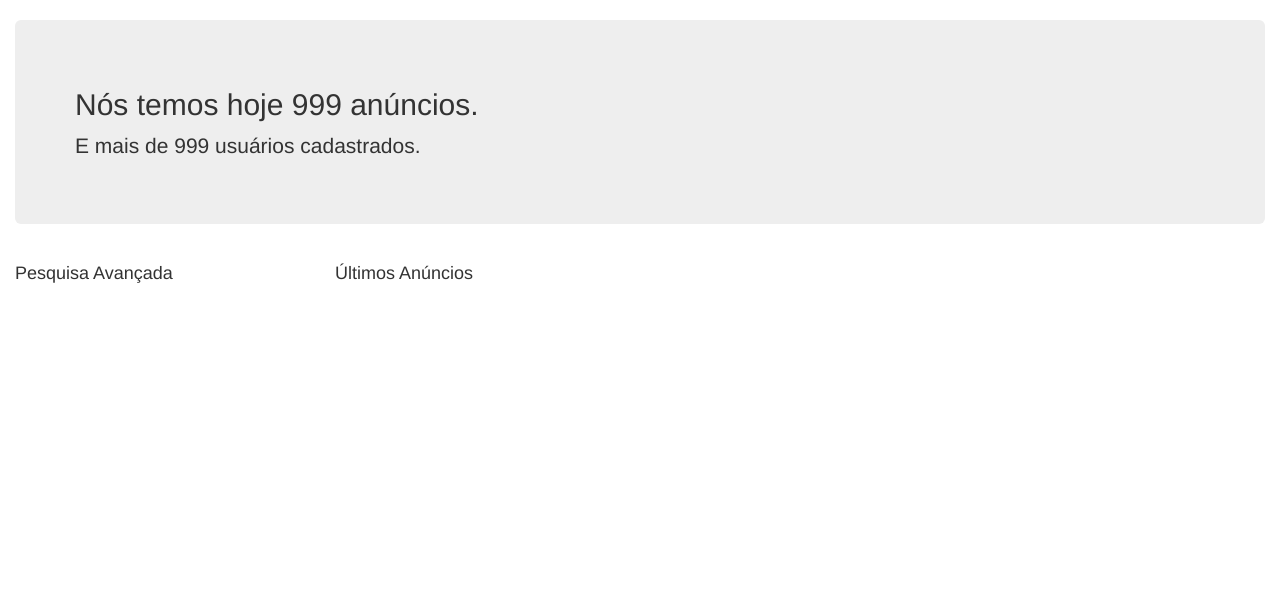
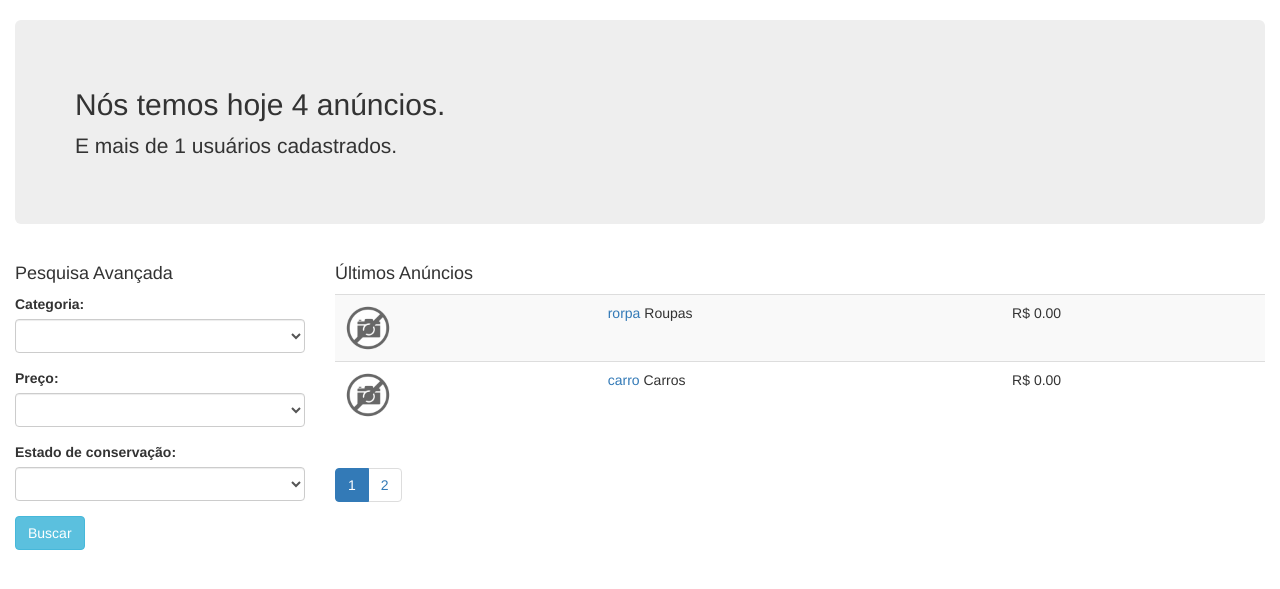
Before and after one commit to filipescaglia/classificados, a PHP site: page /index.php in a window 1280 px wide. Shown: the part 52-641 px from the top of the page. Run offline with PHP 8.4, Linux system fonts and the light colour scheme; data comes from the database, SQL or seed files in the repository.

Commit message:
Project finished

```diff
--- a/classes/anuncios.class.php
+++ b/classes/anuncios.class.php
@@ -1,6 +1,93 @@
 <?php
 
 class Anuncios {
+
+    public function getTotalAnuncios($filtros) {
+        global $pdo;
+
+        $filtrostring = array('1=1');
+        if(!empty($filtros['categoria'])) {
+            $filtrostring[] = 'anuncios.id_categoria = :id_categoria';
+        }
+        if(!empty($filtros['preco'])) {
+            $filtrostring[] = 'anuncios.valor BETWEEN :preco1 AND :preco2';
+        }
+        if(!empty($filtros['estado'])) {
+            $filtrostring[] = 'anuncios.estado = :estado';
+        }
+
+        $sql = "SELECT COUNT(*) as c FROM anuncios WHERE " . implode(' AND ', $filtrostring);
+        $sql = $pdo->prepare($sql);
+
+        if(!empty($filtros['categoria'])) {
+            $sql->bindValue(':id_categoria', $filtros['categoria']);
+        }
+        if(!empty($filtros['preco'])) {
+            $preco = explode('-', $filtros['preco']);
+            $sql->bindValue(':preco1', $preco[0]);
+            $sql->bindValue(':preco2', $preco[1]);
+        }
+        if(!empty($filtros['estado'])) {
+            $sql->bindValue(':estado', $filtros['estado']);
+        }
+
+        $sql->execute();
+        $row = $sql->fetch();
+
+        return $row['c'];
+    }
+
+    public function getUltimosAnuncios($page, $perPage, $filtros) {
+        global $pdo;
+
+        /*
+        * Começa de 0 não visualmente
+        * 2 itens por página
+        */
+        $offset = ($page - 1) * $perPage;
+
+        $array = array();
+
+        // Se nada for enviado criaria um array vazio que geraria um erro de sintaxe no sql (WHERE)
+        $filtrostring = array('1=1');
+        if(!empty($filtros['categoria'])) {
+            $filtrostring[] = 'anuncios.id_categoria = :id_categoria';
+        }
+        if(!empty($filtros['preco'])) {
+            $filtrostring[] = 'anuncios.valor BETWEEN :preco1 AND :preco2';
+        }
+        if(!empty($filtros['estado'])) {
+            $filtrostring[] = 'anuncios.estado = :estado';
+        }
+
+        $sql = "SELECT *,
+        (select anuncios_imagens.url from anuncios_imagens WHERE anuncios_imagens.
+        id_anuncio = anuncios.id LIMIT 1) as url,
+        (select categorias.nome from categorias WHERE categorias.
+        id = anuncios.id_categoria) as categoria
+        FROM anuncios WHERE " . implode(' AND ', $filtrostring) . " ORDER BY id DESC LIMIT $offset, $perPage";
+
+        $sql = $pdo->prepare($sql);
+        if(!empty($filtros['categoria'])) {
+            $sql->bindValue(':id_categoria', $filtros['categoria']);
+        }
+        if(!empty($filtros['preco'])) {
+            $preco = explode('-', $filtros['preco']);
+            $sql->bindValue(':preco1', $preco[0]);
+            $sql->bindValue(':preco2', $preco[1]);
+        }
+        if(!empty($filtros['estado'])) {
+            $sql->bindValue(':estado', $filtros['estado']);
+        }
+
+        $sql->execute();
+
+        if($sql->rowCount() > 0) {
+            $array = $sql->fetchAll();
+        }
+
+        return $array;
+    }
 
     public function getMeusAnuncios() {
         global $pdo;
@@ -26,7 +113,12 @@
         global $pdo;
         $array = array();
 
-        $sql = "SELECT * FROM anuncios WHERE id = :id";
+        $sql = "SELECT *,
+        (select categorias.nome from categorias WHERE categorias.
+        id = anuncios.id_categoria) as categoria,
+        (select usuarios.telefone from usuarios WHERE usuarios.
+        id = anuncios.id_usuario) as telefone
+        FROM anuncios WHERE id = :id";
         $sql = $pdo->prepare($sql);
         $sql->bindValue(":id", $id);
         $sql->execute();
--- a/classes/usuarios.class.php
+++ b/classes/usuarios.class.php
@@ -59,4 +59,14 @@
         }
     }
 
+    public function getTotalUsuarios() {
+        global $pdo;
+
+        $sql = "SELECT COUNT(*) as c FROM usuarios";
+        $sql = $pdo->query($sql);
+        $row = $sql->fetch();
+
+        return $row['c'];
+    }
+
 }
--- a/index.php
+++ b/index.php
@@ -1,18 +1,116 @@
-<?php require_once 'pages/header.php'; ?>
+<?php
+require_once 'pages/header.php';
+require_once 'classes/anuncios.class.php';
+require_once 'classes/usuarios.class.php';
+require_once 'classes/categorias.class.php';
+$a = new Anuncios();
+$u = new Usuarios();
+$c = new Categorias();
+
+$filtros = array(
+    'categoria' => '',
+    'preco' => '',
+    'estado' => ''
+);
+if(isset($_GET['filtros'])) {
+    $filtros = $_GET['filtros'];
+}
+
+$total_anuncios = $a->getTotalAnuncios($filtros);
+$total_usuarios = $u->getTotalUsuarios();
+
+$p = 1;
+
+if(isset($_GET['p']) && !empty($_GET['p'])) {
+    $p = addslashes($_GET['p']);
+}
+
+$por_pagina = 2;
+$total_paginas = ceil($total_anuncios / $por_pagina);
+$anuncios = $a->getUltimosAnuncios($p, $por_pagina, $filtros);
+
+$categorias = $c->getCategorias();
+
+?>
 
 <div class="container-fluid">
     <div class="jumbotron">
-        <h2>Nós temos hoje 999 anúncios.</h2>
-        <p>E mais de 999 usuários cadastrados.</p>
+        <h2>Nós temos hoje <?php echo $total_anuncios; ?> anúncios.</h2>
+        <p>E mais de <?php echo $total_usuarios; ?> usuários cadastrados.</p>
     </div>
 
     <div class="row">
         <div class="col-sm-3">
             <h4>Pesquisa Avançada</h4>
+
+            <form method="GET">
+                <div class="form-group">
+                    <label for="categoria">Categoria:</label>
+                    <select id="categoria" name="filtros[categoria]" class="form-control">
+                        <option></option>
+                        <?php foreach($categorias as $c): ?>
+                            <option value="<?php echo $c['id']; ?>" <?php echo ($c['id'] == $filtros['categoria']) ? 'selected="selected"' : '' ?>><?php echo $c['nome']; ?></option>
+                        <?php endforeach; ?>
+                    </select>
+                </div>
+                <div class="form-group">
+                    <label for="preco">Preço:</label>
+                    <select id="preco" name="filtros[preco]" class="form-control">
+                        <option></option>
+                        <option value="0-50" <?php echo ($filtros['preco'] == '0-50') ? 'selected="selected"' : '' ?>>R$ 0 - 50</option>
+                        <option value="51-100" <?php echo ($filtros['preco'] == '51-100') ? 'selected="selected"' : '' ?>>R$ 51 - 100</option>
+                        <option value="101-200" <?php echo ($filtros['preco'] == '101-200') ? 'selected="selected"' : '' ?>>R$ 101 - 200</option>
+                        <option value="201-500" <?php echo ($filtros['preco'] == '201-500') ? 'selected="selected"' : '' ?>>R$ 201 - 500</option>
+                    </select>
+                </div>
+                <div class="form-group">
+                    <label for="estado">Estado de conservação:</label>
+                    <select id="estado" name="filtros[estado]" class="form-control">
+                        <option></option>
+                        <option value="0" <?php echo ($filtros['estado'] == '0') ? 'selected="selected"' : '' ?>>Ruim</option>
+                        <option value="1" <?php echo ($filtros['estado'] == '1') ? 'selected="selected"' : '' ?>>Bom</option>
+                        <option value="2" <?php echo ($filtros['estado'] == '2') ? 'selected="selected"' : '' ?>>Ótimo</option>
+                    </select>
+                </div>
+                <div class="form-group">
+                    <input type="submit" class="btn btn-info" value="Buscar" />
+                </div>
+            </form>
         </div>
 
         <div class="col-sm-9">
             <h4>Últimos Anúncios</h4>
+
+            <table class="table table-striped">
+                <tbody>
+                    <?php foreach($anuncios as $anuncio): ?>
+                        <tr>
+                            <td>
+                                <?php if(!empty($anuncio['url'])): ?>
+                                <img src="assets/images/anuncios/<?php echo $anuncio['url'] ?>" height="50" border="0" />
+                                <?php else: ?>
+                                <img src="assets/images/default.png" height="50" border="0" />
+                                <?php endif; ?>
+                            </td>
+                            <td>
+                                <a href="produto.php?id=<?php echo $anuncio['id'] ?>"><?php echo $anuncio['titulo']; ?></a>
+                                <?php echo $anuncio['categoria']; ?>
+                            </td>
+                            <td>R$ <?php echo number_format($anuncio['valor'], 2); ?></td>
+                        </tr>
+                    <?php endforeach; ?>
+                </tbody>
+            </table>
+
+            <ul class="pagination">
+                <?php for($i = 1; $i <= $total_paginas; $i++): ?>
+                    <li class="<?php echo ($p == $i)? 'active' : ''; ?>"><a href="index.php?<?php
+                    $w = $_GET;
+                    $w['p'] = $i;
+                    echo http_build_query($w);
+                    ?>"><?php echo $i; ?></a></li>
+                <?php endfor; ?>
+            </ul>
         </div>
     </div>
 </div>
```
Also changed, not shown: produto.php (added, +46 -0 lines), assets/images/anuncios/0e3bb521ca4055fb35435f043e1d14cd.jpg (added), assets/images/anuncios/1ca0219f5061e25e9b4e8558f5da6656.jpg (added), assets/images/anuncios/2ff3aae4ed6cee585e0e0201f5d0870a.jpg (added), assets/images/anuncios/36a0d204fa273906ea12725759737bc5.jpg (added), assets/images/anuncios/3cb425be0aefce1b6fa67c7931622447.jpg (added), assets/images/anuncios/419a55969ad1d80a49a314f5e56ec8ff.jpg (added), assets/images/anuncios/82c7910a6e90007d3113b1b9a869956f.jpg (added), assets/images/anuncios/86bfc32ed1aec6cc84ce037d2ff1227a.jpg (added), assets/images/anuncios/a35dec4f8913d97b328374a5ecff9c8e.jpg (added), assets/images/anuncios/d1d1e27e516399c8b616599e69acda5f.jpg (added), assets/images/anuncios/f26046ce08d543f9fb425d4c5428273b.jpg (added), assets/images/anuncios/fcfb659090cf0291cf99130cdc95ecf2.jpg (added).
